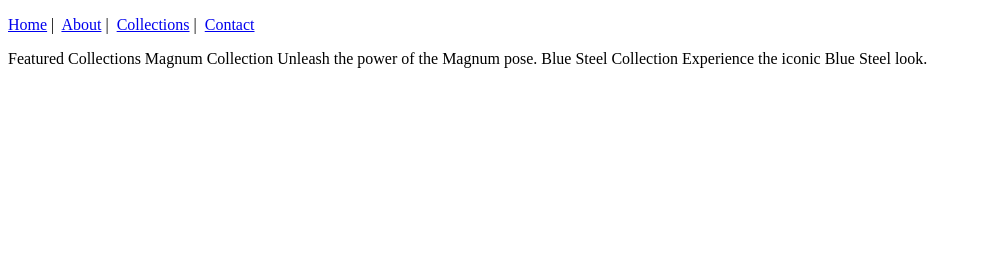
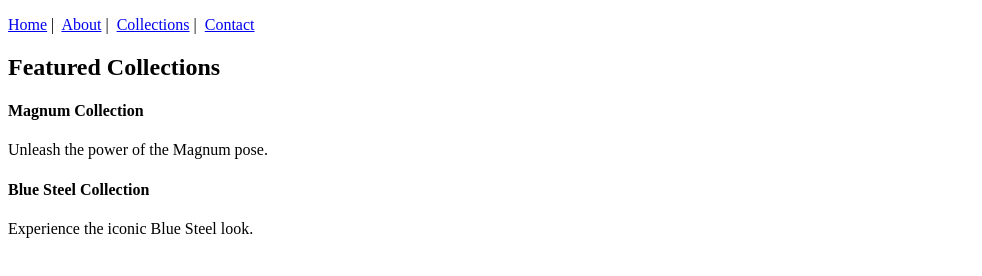
Before and after one commit to mlavoie23/first-web, a plain HTML site: page collection.html in a window 1280 px wide. Shown: the whole page, without its empty margins (0-982 px from the left). Drawn offline with Linux system fonts and the light colour scheme.

Commit message:
Update collection.html

```diff
--- a/collection.html
+++ b/collection.html
@@ -12,13 +12,13 @@
         <a href="collection.html" title="Zoolander's Collections">Collections</a>&nbsp;|&nbsp;
         <a href="contact.html" title="Contac Zoolander">Contact</a>
     </p>
-    Featured Collections
+    <h2>Featured Collections</h2>
 
-    Magnum Collection
-    Unleash the power of the Magnum pose.
+    <h4>Magnum Collection</h4>
+    <p>Unleash the power of the Magnum pose.</p>
 
-    Blue Steel Collection
-    Experience the iconic Blue Steel look.
+    <h4>Blue Steel Collection</h4>
+    <p>Experience the iconic Blue Steel look.</p>
 
 
 </body>
```
